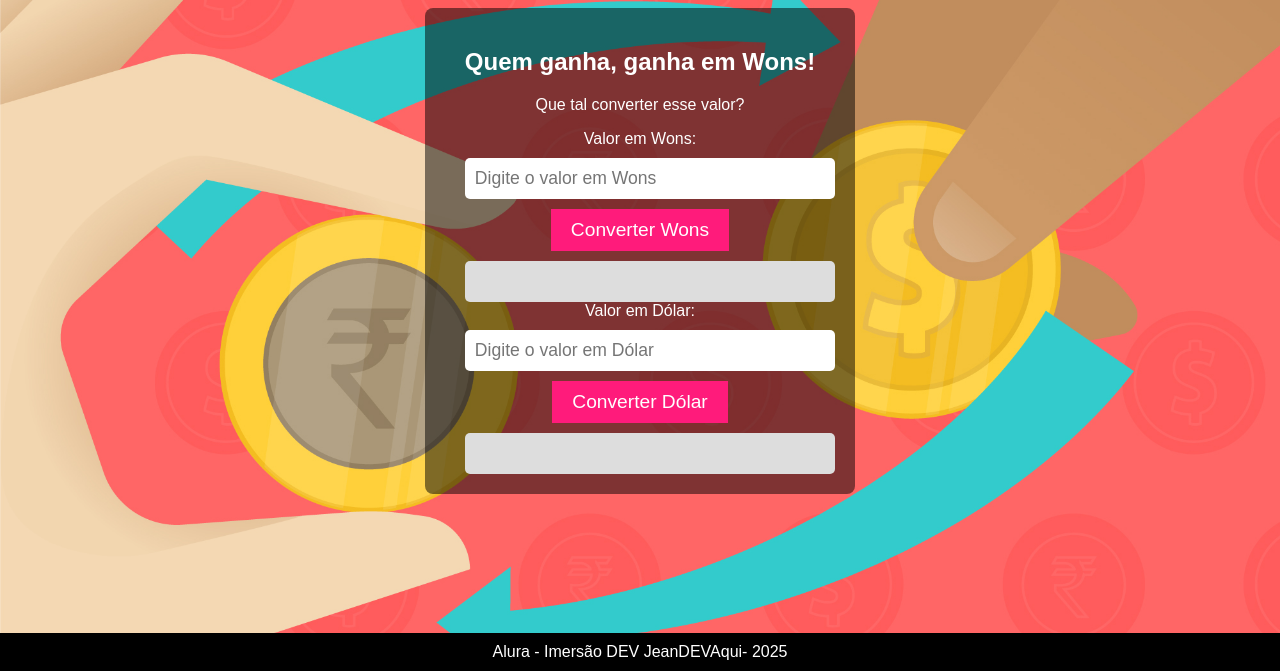
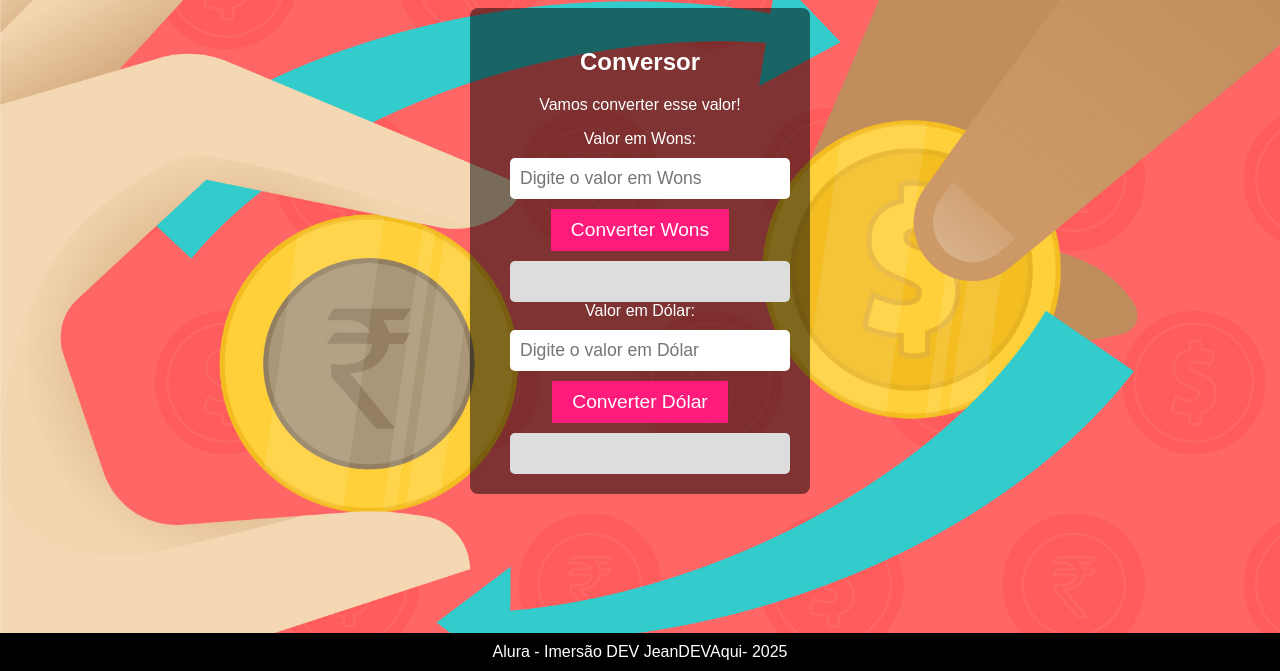
Before and after one commit to JeanDevJrAqui/HTML-CSS, a plain HTML site: page IMERSÃO DEV/CONVERSOR/index.html in a window 1280 px wide. Shown: the part 131-802 px from the top of the page. Drawn offline with Linux system fonts and the light colour scheme.

Commit message:
Mudança texto html

```diff
--- a/IMERSÃO DEV/CONVERSOR/index.html
+++ b/IMERSÃO DEV/CONVERSOR/index.html
@@ -11,8 +11,8 @@
 
     <div class="container">
         <div class="content">
-            <h2>Quem ganha, ganha em Wons!</h2>
-            <p>Que tal converter esse valor?</p>
+            <h2>Conversor</h2>
+            <p>Vamos converter esse valor!</p>
 
             <!--Won-->
             <label for="valorWon">Valor em Wons:</label>
```
